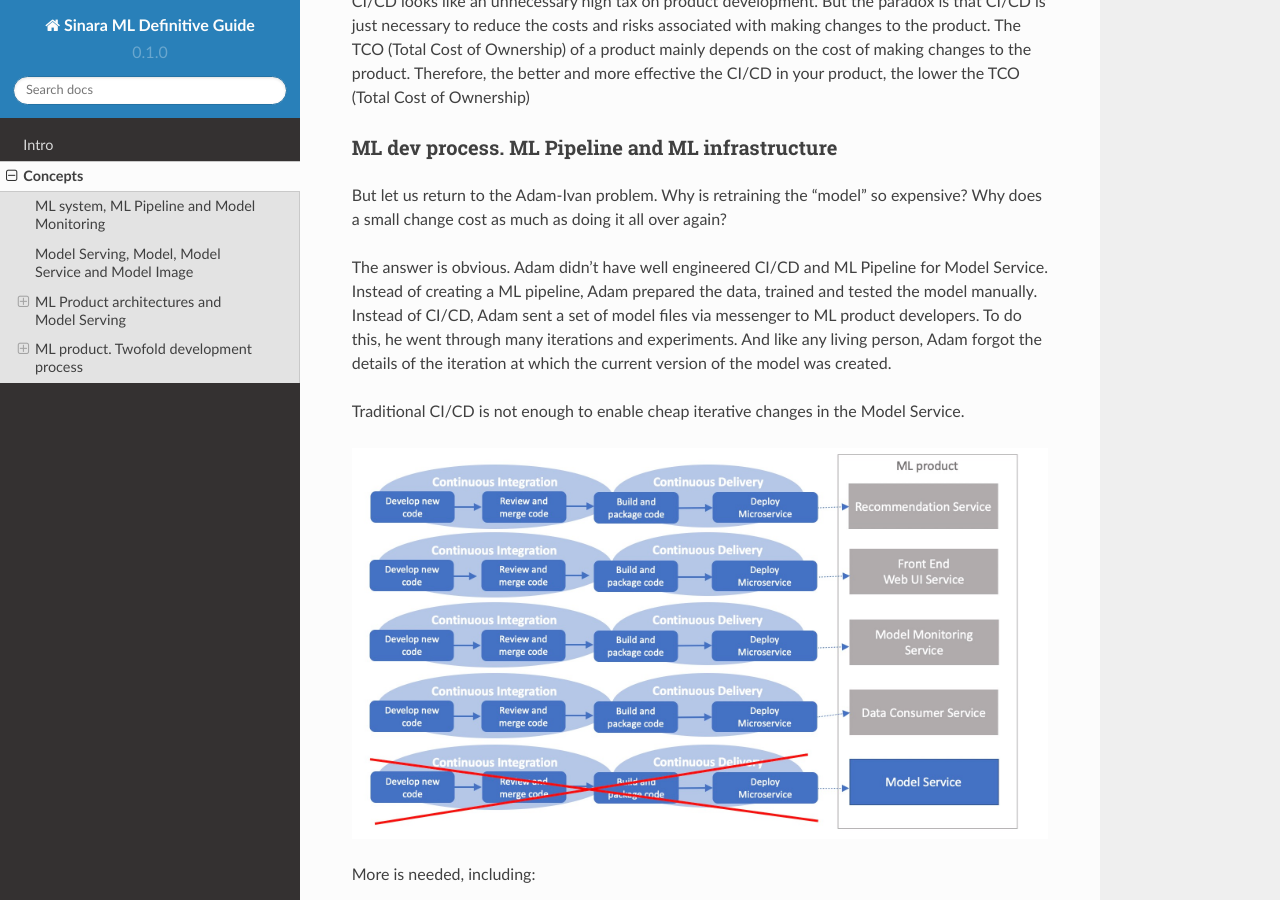
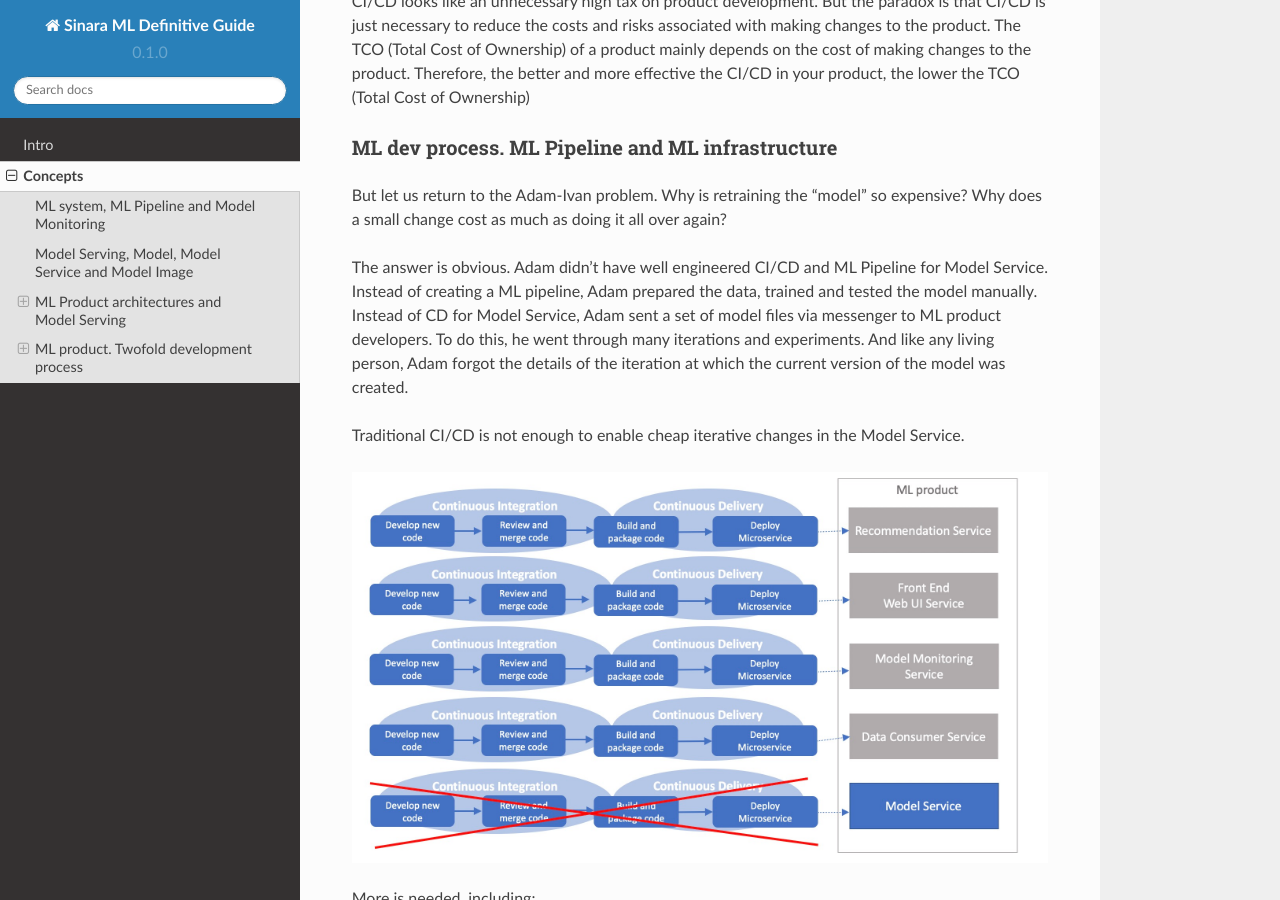
Before and after one commit to 4-DS/SinaraML-Def-Guide, a Sphinx documentation site: the page built from docs/source/concepts.rst, in a window 1280 px wide and 900 px high, scrolled down 5451 px. Built offline with Sphinx 7.4.7 and the Read the Docs theme 2.0.0, drawn with Linux system fonts in a browser that asks for light colours.

Commit message:
Update concepts.rst

```diff
--- a/docs/source/concepts.rst
+++ b/docs/source/concepts.rst
@@ -110,7 +110,7 @@
 
 But let us return to the Adam-Ivan problem. Why is retraining the "model" so expensive? Why does a small change cost as much as doing it all over again?
 
-The answer is obvious. Adam didn't have well engineered CI/CD and ML Pipeline for Model Service.  Instead of creating a ML pipeline, Adam prepared the data, trained and tested the model manually. Instead of CI/CD, Adam sent a set of model files via messenger to ML product developers. To do this, he went through many iterations and experiments. And like any living person, Adam forgot the details of the iteration at which the current version of the model was created.
+The answer is obvious. Adam didn't have well engineered CI/CD and ML Pipeline for Model Service.  Instead of creating a ML pipeline, Adam prepared the data, trained and tested the model manually. Instead of CD for Model Service, Adam sent a set of model files via messenger to ML product developers. To do this, he went through many iterations and experiments. And like any living person, Adam forgot the details of the iteration at which the current version of the model was created.
 
 Traditional CI/CD is not enough to enable cheap iterative changes in the Model Service.
 
```
